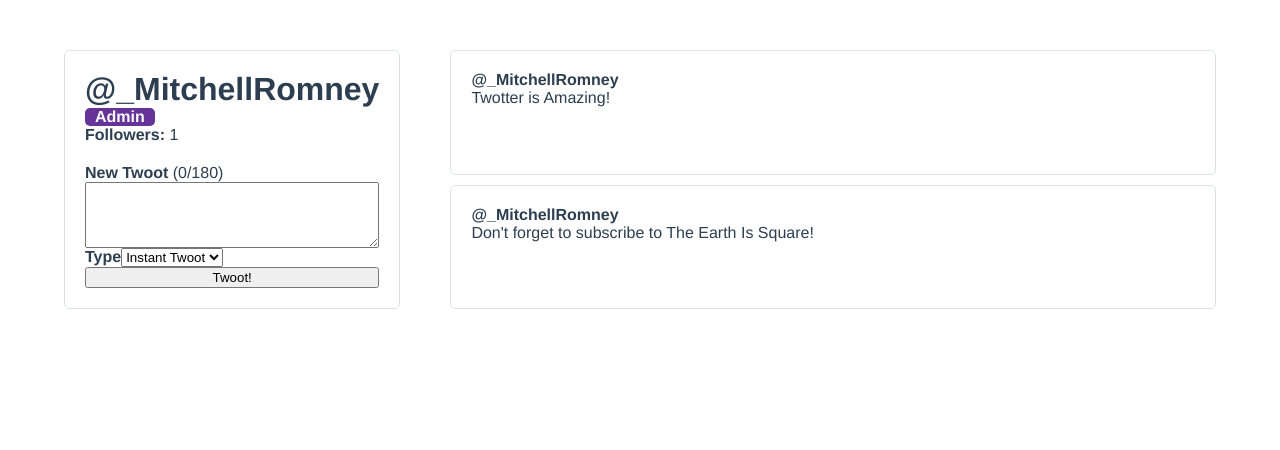
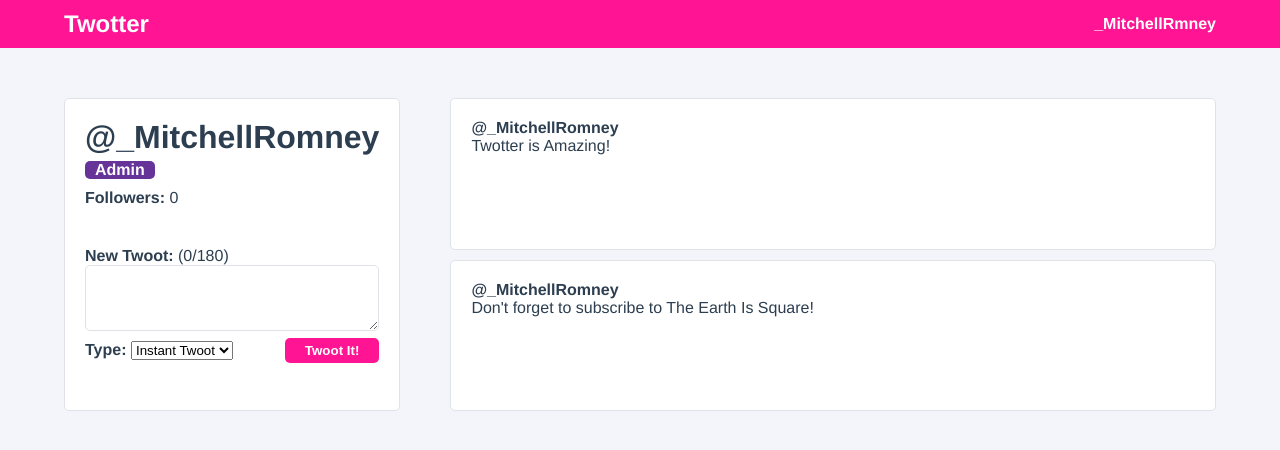
Before and after one commit to denOldTimer/twotter-tutorial, a Vue app: page /user/1 in a window 1280 px wide. Shown: the top 450 px of the page. Built offline with nearby package versions, Linux system fonts and the light colour scheme.

Commit message:
chapter 6.5 - refactoring

```diff
--- a/src/App.vue
+++ b/src/App.vue
@@ -1,15 +1,28 @@
 <template>
   <div id="app">
+    <nav>
+      <div class="navigation__logo">Twotter</div>
+      <div class="navigation__user">
+        {{ user.username }}
+      </div>
+    </nav>
     <UserProfile />
   </div>
 </template>
 
 <script>
-import UserProfile from "./components/UserProfile"
+import UserProfile from "./components/UserProfile";
 export default {
-  name: 'App',
-  components: { UserProfile }
-}
+  name: "App",
+  components: { UserProfile },
+  data() {
+    return {
+      user: {
+        username: "_MitchellRmney",
+      },
+    };
+  },
+};
 </script>
 
 <style lang="scss">
@@ -18,7 +31,25 @@
   -webkit-font-smoothing: antialiased;
   -moz-osx-font-smoothing: grayscale;
   color: #2c3e50;
-  display: flex;
-  flex-direction: column;
+  min-height: 100vh;
+  background-color: #f3f5fa;
+
+  nav {
+    display: flex;
+    align-items: center;
+    justify-content: space-between;
+    padding: 10px 5%;
+    background-color: deeppink;
+    color: white;
+
+    .navigation__logo {
+      font-weight: bold;
+      font-size: 24px;
+    }
+
+    .navigation__user {
+      font-weight: bold;
+    }
+  }
 }
 </style>
--- /dev/null
+++ b/src/components/CreateTwootPanel.vue
@@ -0,0 +1,104 @@
+<template>
+  <form
+    class="create-twoot-panel"
+    @submit.prevent="createNewTwoot"
+    :class="{ '--exceeded': newTwootCharacterCount > 180 }"
+  >
+    <label for="newTwoot"
+      ><strong>New Twoot: </strong>({{ newTwootCharacterCount }}/180)</label
+    >
+    <textarea id="newTwoot" rows="4" v-model="newTwootContent"></textarea>
+
+    <div class="create-twoot-panel__submit">
+      <div class="create-twoot-type">
+        <label for="newTwootType"><strong>Type: </strong></label>
+        <select id="newTwootType" v-model="selectedTwootType">
+          <option
+            :value="option.value"
+            v-for="(option, index) in twootTypes"
+            :key="index"
+          >
+            {{ option.name }}
+          </option>
+        </select>
+      </div>
+
+      <button>Twoot It!</button>
+    </div>
+  </form>
+</template>
+
+<script>
+export default {
+  name: "CreateTwootPanel",
+  data() {
+    return {
+      newTwootContent: "",
+      selectedTwootType: "instant", //default => instant
+      twootTypes: [
+        { value: "draft", name: "Draft" },
+        { value: "instant", name: "Instant Twoot" },
+      ],
+    };
+  },
+  computed: {
+    newTwootCharacterCount() {
+      return this.newTwootContent.length;
+    },
+  },
+  methods: {
+    createNewTwoot() {
+      if (this.newTwootContent && this.selectedTwootType !== "draft") {
+        this.$emit("add-twoot", this.newTwootContent);
+        this.newTwootContent = "";
+      }
+    },
+  },
+};
+</script>
+
+<style lang="scss">
+.create-twoot-panel {
+  margin-top: 20px;
+  padding: 20px 0;
+  display: flex;
+  flex-direction: column;
+
+  textarea {
+    border: 1px solid #dfe3e8;
+    border-radius: 5px;
+  }
+
+  .create-twoot-panel__submit {
+    display: flex;
+    justify-content: space-between;
+
+    .create-twoot-type {
+      padding: 10px 0;
+    }
+
+    button {
+      padding: 5px 20px;
+      margin: auto 0;
+      border-radius: 5px;
+      border: none;
+      background-color: deeppink;
+      color: white;
+      font-weight: bold;
+    }
+  }
+
+  &.--exceeded {
+    color: red;
+    border-color: red;
+
+    .create-twoot-panel__submit {
+      button {
+        background-color: red;
+        border: none;
+        color: white;
+      }
+    }
+  }
+}
+</style>
--- a/src/components/TwootItem.vue
+++ b/src/components/TwootItem.vue
@@ -1,5 +1,5 @@
 <template>
-  <div class="twoot-item" @click="favouriteTwoot(twoot.id)">
+  <div class="twoot-item">
     <div class="user-profile__twoot">
       <div class="twoot-item__user">@{{ username }}</div>
       <div class="twoot-item__content">
@@ -15,19 +15,14 @@
   props: {
     username: {
       type: String,
-            required: true
+      required: true,
     },
     twoot: {
       type: Object,
-            required: true
-        }
+      required: true,
     },
-    methods: {
-        favouriteTwoot(id){
-            this.$emit('favourite', id)
-        }
-    }
-}
+  },
+};
 </script>
 
 <style lang="scss" scoped>
@@ -43,6 +38,7 @@
   &:hover {
     transform: scale(1.1, 1.1);
   }
+
   .twoot-item__user {
     font-weight: bold;
   }
--- a/src/components/UserProfile.vue
+++ b/src/components/UserProfile.vue
@@ -4,32 +4,9 @@
       <h1 class="user-profile__username">@{{ user.username }}</h1>
       <div class="user-profile__admin-badge" v-if="user.isAdmin">Admin</div>
       <div class="user-profile__follower-count">
-        <strong>Followers: </strong>{{ followers }}
+        <strong>Followers: </strong> {{ followers }}
       </div>
-      <form
-        class="user-profile__create-twoot"
-        @submit.prevent="createNewTwoot"
-        :class="{ '--exceeded': newTwootCharacterCount > 180 }"
-      >
-        <label for="newTwoot"
-          ><strong>New Twoot</strong> ({{ newTwootCharacterCount }}/180)
-        </label>
-        <textarea id="newTwoot" rows="4" v-model="newTwootContent"></textarea>
-
-        <div class="user-profiel__create-twoot-type">
-          <label for="newTwootType"><strong>Type</strong></label>
-          <select id="newTwootType" v-model="selectedTwootType">
-            <option
-              :value="option.value"
-              v-for="(option, index) in twootTypes"
-              :key="index"
-            >
-              {{ option.name }}
-            </option>
-          </select>
-        </div>
-        <button>Twoot!</button>
-      </form>
+      <CreateTwootPanel @add-twoot="addTwoot" />
     </div>
     <div class="user-profile__twoots-wrapper">
       <TwootItem
@@ -37,82 +14,40 @@
         :key="twoot.id"
         :username="user.username"
         :twoot="twoot"
-        @favourite="toggleFavourite"
       />
     </div>
   </div>
 </template>
 
 <script>
-import TwootItem from './TwootItem';
+import TwootItem from "./TwootItem";
+import CreateTwootPanel from "./CreateTwootPanel";
 export default {
-    name:"UserProfile",
-    components: { TwootItem },
-    data(){
+  name: "UserProfile",
+  components: { CreateTwootPanel, TwootItem },
+  data() {
     return {
-        newTwootContent: '',
-        selectedTwootType: 'instant', //default => instant
-        twootTypes: [
-            {value: 'draft', name: 'Draft'},
-            {value: 'instant', name: 'Instant Twoot'}
-        ],
       followers: 0,
       user: {
         id: 1,
-       username: '_MitchellRomney',
-       firstName: 'Mitchell',
-       lastName: 'Romney',
-       email: 'mitchellromney@tehearthissquare.com',
+        username: "_MitchellRomney",
+        firstName: "Mitchell",
+        lastName: "Romney",
+        email: "mitchellromney@tehearthissquare.com",
         isAdmin: true,
         twoots: [
-           {id:1, content: "Twotter is Amazing!"},
-           {id:2, content: "Don't forget to subscribe to The Earth Is Square!"}
-       ]
-     }
-    }
+          { id: 1, content: "Twotter is Amazing!" },
+          { id: 2, content: "Don't forget to subscribe to The Earth Is Square!" },
+        ],
       },
-  /**
-   *  Watch generally used for server changes ex. notifications
-   */
-  watch:{
-    followers(newFollowerCount, oldFollowerCount){
-      if( oldFollowerCount > newFollowerCount){
-        console.log(`${this.user.username} has gained a follower!`)
-      }
-    }
-  },
-  computed:{
-    fullname(){
-      return `${this.user.firstName} ${this.user.lastName}`
-    },
-    newTwootCharacterCount(){
-        return this.newTwootContent.length;
-    }
-
+    };
   },
   methods: {
-    followUser(){
-      this.followers++;
+    addTwoot(twoot) {
+      this.user.twoots.unshift({ id: this.user.twoots.length + 1, content: twoot });
     },
-    toggleFavourite(id){
-        console.log(`Favourite Twoot #${id}`)
   },
-    createNewTwoot(){
-        // If it it is a draft don't do anything
-        if(this.newTwootContent && this.selectedTwootType !== 'draft'){
-            this.user.twoots.unshift( {
-                id: this.user.twoots.length + 1,
-                content: this.newTwootContent
-            })
-            this.newTwootContent = '';
-        }
-    }
-  },
-  mounted(){
-    this.followUser();
-  }
-
-}
+};
 </script>
 
 <style lang="scss" scoped>
@@ -130,10 +65,6 @@
     border-radius: 5px;
     border: 1px solid #dfe3e8;
 
-    h1 {
-      margin: 0;
-    }
-
     .user-profile__admin-badge {
       background-color: rebeccapurple;
       color: white;
@@ -141,23 +72,15 @@
       margin-right: auto;
       padding: 0 10px;
       font-weight: bold;
+      margin-bottom: 10px;
+      margin-top: 5px;
     }
-    .user-profile__create-twoot {
-      padding-top: 20px;
-      display: flex;
-      flex-direction: column;
 
-      &.--exceeded {
-        color: red;
-        border-color: red;
-        button {
-          background-color: red;
-          border: none;
-          color: white;
+    h1 {
+      margin: 0;
     }
   }
-    }
-  }
+
   .user-profile__twoots-wrapper {
     display: grid;
     grid-gap: 10px;
```
Also changed, not shown: src/assets/users.json (added, +46 -0 lines), 1 other file (tests, documents, lock files or other folders). Lines whose indentation alone changed are shown as unchanged.
